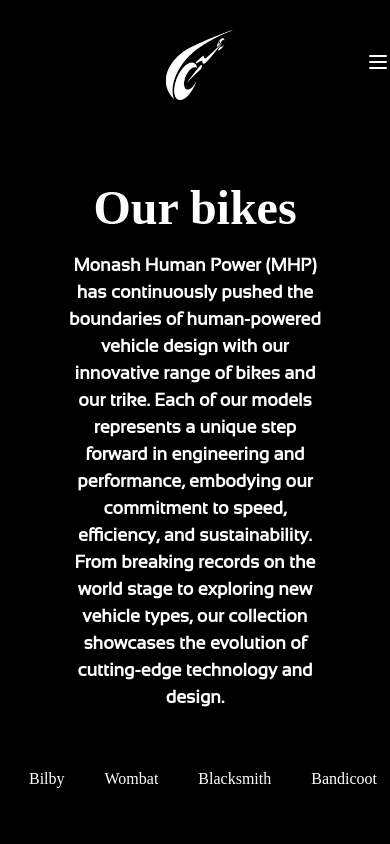
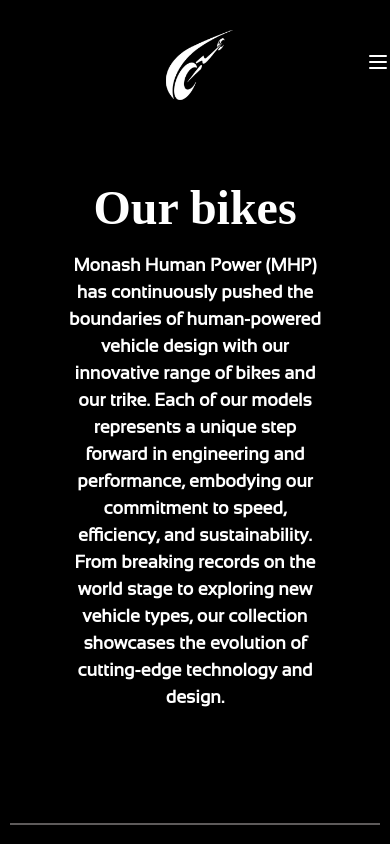
Before and after one commit to monash-human-power/MHP_Website_V2, a Next.js app: page /bikes in a window 390 px wide. Shown: the top 844 px of the page. Built offline with nearby package versions, Linux system fonts and the light colour scheme; a web font is replaced by a local one.

Commit message:
Made SamePageNavBar hidden on small views

```diff
--- a/app/components/SamePageNavigation/SamePageNavBar.tsx
+++ b/app/components/SamePageNavigation/SamePageNavBar.tsx
@@ -7,7 +7,7 @@
 const SamePageNavBar = ({ sections } : SamePageNavBarProps) => {
     return (
         <nav className="sticky top-0 w-full bg-black text-white font-Aldrich xl:text-xl lg:text-l z-50 top-28">
-            <div className="block font-Aldrich">
+            <div className="hidden lg:block font-Aldrich">
             <div className="flex justify-center items-center h-full w-full space-x-10 pl-4 pt-2 pb-2">
             {sections.map((section, key) => (
             <Link href={'#'+section} className="hover:text-green">{section}</Link>
```
